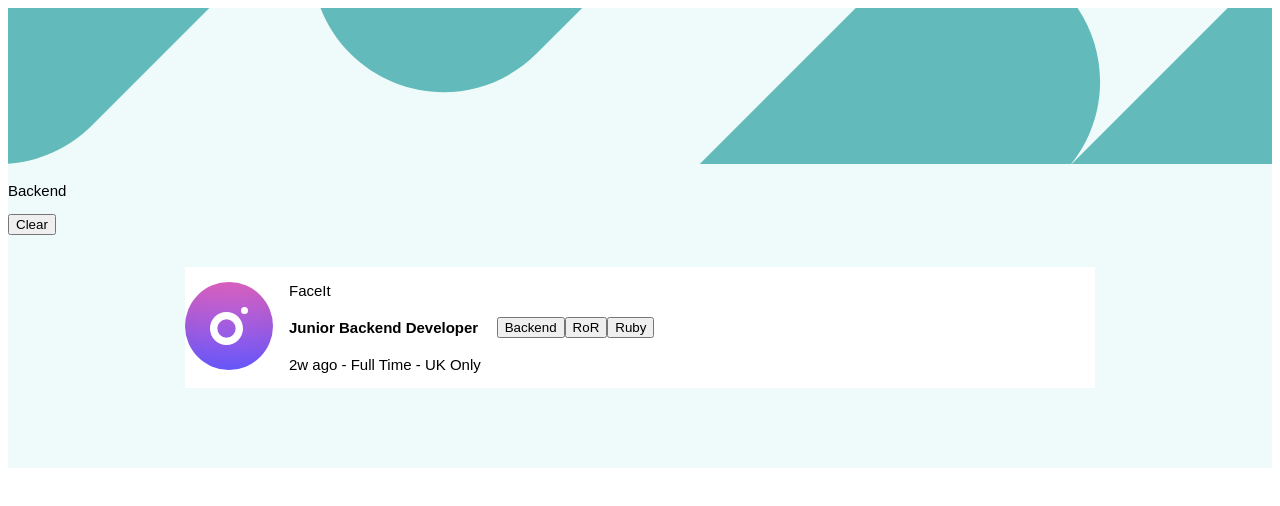
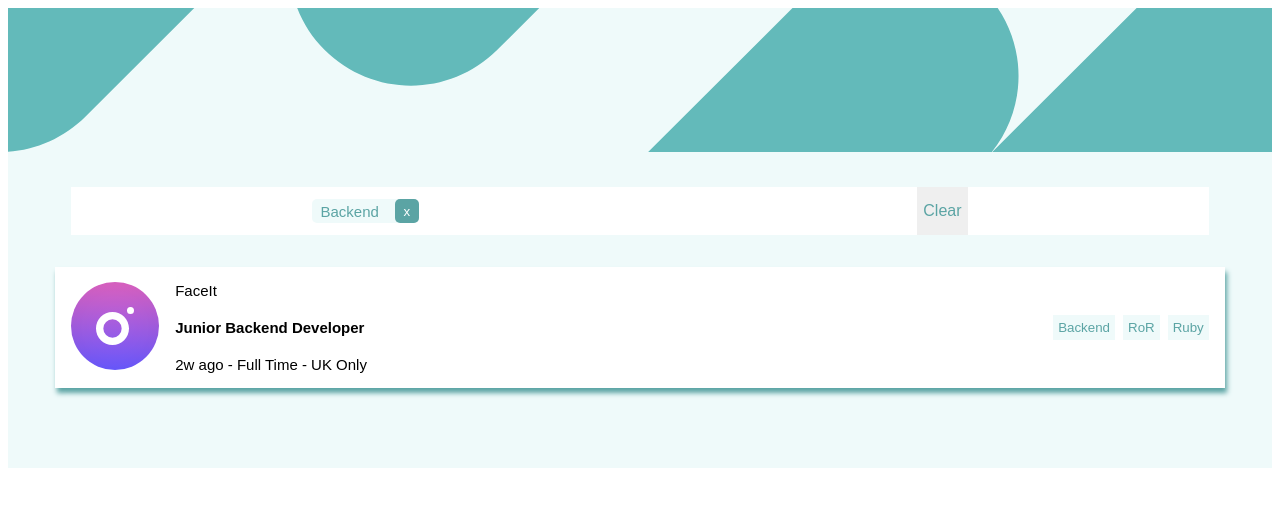
Before and after one commit to trongminh20/job-listings, a React (Create React App) app: page / in a window 1280 px wide. Both pictures are taken after a click on the button "Backend". Shown: the top 506 px of the page. Built offline with nearby package versions, Linux system fonts and the light colour scheme.

Commit message:
filterbar functions

```diff
--- a/src/Components/FilterBar.jsx
+++ b/src/Components/FilterBar.jsx
@@ -3,28 +3,73 @@ import { AppContext } from './AppContext';
 import { data } from '../data';
 const FilterBar = (props) => {
     const { jobState, tagState } = useContext(AppContext);
-
     const [tags, setTags] = tagState;
     const [jobs, setJobs] = jobState;
+
     const clearAll = () => {
         setTags([]);
         setJobs(data);
     }
+
+    const compareArrs = (arr1, arr2) => {
+        let len = arr1.length;
+        let result = false;
+        for (let i = 0; i < len; i++) {
+            if (arr2.indexOf(arr1[i]) >= 0) {
+                result = true;
+            }
+            break;
+        }
+        return result;
+    }
+
+    const delTag = e => {
+        let newTags = [...tags];
+        let newJobsList = [...data];
+        let filtered = [];
+        newTags = newTags.filter(t => { return t !== e.target.value });
+        newJobsList.forEach(j => {
+            const { tools, role, languages } = j;
+
+            if (newTags.indexOf(role) >= 0) {
+                filtered.push(j);
+            }
+            if (compareArrs(tools, newTags) === true) {
+                filtered.push(j)
+            }
+            if (compareArrs(languages, newTags) === true) {
+                filtered.push(j)
+            }
+        });
+
+        setTags(newTags);
+
+        if (newTags.length === 0) {
+            setJobs(data);
+        } else {
+            setJobs(filtered);
+        }
+    }
+
+
     if (tags.length !== 0) {
         return (
             <div className='tag--bar'>
                 <div className="tag--list">
                     {tags.map(t => {
-                        return <p>{t}</p>
+                        return <div className="filter--tag">
+                            <p>{t}</p>
+                            <button onClick={delTag} value={t}>x</button>
+                        </div>
                     })}
                 </div>
-                <button onClick={() => {
+                <button className="clear--btn" onClick={() => {
                     clearAll()
                 }}>Clear</button>
             </div>
         );
     } else {
-        return <div className='filter--bar'></div>
+        return <div className='tag--bar'></div>
     }
 }
 
--- a/src/Components/Header.jsx
+++ b/src/Components/Header.jsx
@@ -15,7 +15,7 @@ const Header = () => {
         })
     }
     return (
-        <div>
+        <div className="header">
             <script>
                 {
                     window.onload = function () {
@@ -23,7 +23,7 @@ const Header = () => {
                     }
                 }
             </script>
-            <img src={headerBgUrl} alt="" />
+            <img className="header--bg" src={headerBgUrl} alt="" />
         </div>
     );
 }
--- a/src/Components/Item.jsx
+++ b/src/Components/Item.jsx
@@ -6,6 +6,7 @@ const Item = (props) => {
     const { jobState, tagState } = useContext(AppContext);
     const [jobs, setJobs] = jobState;
     const [tags, setTags] = tagState;
+
 
     const filter = (e) => {
         let newList = [...data];
@@ -46,8 +47,10 @@ const Item = (props) => {
 
     }
 
+
+
     return (
-        <div className="list-item">
+        <div className="item">
             <div className="logo">
                 <img src={props._logo} alt="" />
             </div>
--- a/src/Components/JobList.jsx
+++ b/src/Components/JobList.jsx
@@ -7,7 +7,6 @@ import Item from './Item';
 const JobList = () => {
     const { jobState } = useContext(AppContext);
     const [jobs, setJobs] = jobState;
-
 
     return (
         <div className="job--list">
--- /dev/null
+++ b/src/SASS/filterbar.scss
@@ -0,0 +1,47 @@
+.tag--bar {
+    @include flexDisplay(row, 1rem, space-around, center);
+    .tag--list {
+        @include flexDisplay(row, 1rem, center, center);
+    }
+    margin: auto;
+    margin-top: 2rem;
+    background: white;
+    width: 90%;
+    height: 3rem;
+}
+
+.filter--tag {
+    display: flex;
+    flex-direction: row;
+    justify-content: center;
+    align-items: flex-end;
+    gap: 1rem;
+    height: 1.5rem;
+    width: auto;
+    padding-left: 0.5rem;
+    justify-content: center;
+    align-items: center;
+    background-color: $background;
+    border-radius: 5px;
+    p {
+        color: $dark--ciyan;
+    }
+    button {
+        border: none;
+        background-color: $dark--ciyan;
+        &:hover {
+            background-color: $dark--ciyan;
+        }
+        color: white;
+        height: 1.5rem;
+        width: 1.5rem;
+        border-radius: 5px;
+    }
+}
+.clear--btn {
+    border: none;
+    background-color: none;
+    color: $dark--ciyan;
+    height: 3rem;
+    font-size: 1rem;
+}
--- /dev/null
+++ b/src/SASS/header.scss
@@ -0,0 +1,6 @@
+.header {
+    width: 100%;
+    img {
+        width: 100%;
+    }
+}
--- a/src/SASS/index.scss
+++ b/src/SASS/index.scss
@@ -3,6 +3,9 @@
 @import "./variables.scss";
 @import "./mixin.scss";
 @import "./root.scss";
+@import "./header.scss";
 @import "./item.scss";
 @import "./list.scss";
 @import "./app.scss";
+@import "./filterbar.scss";
+@import "./tags.scss";
--- a/src/SASS/item.scss
+++ b/src/SASS/item.scss
@@ -1,13 +1,16 @@
-.list-item {
+.item {
     @include flexDisplay(row, 1rem, flex-start, center);
+    padding-left: 1rem;
+    padding-right: 1rem;
+    box-shadow: 2px 5px 5px $dark--ciyan;
     @media (min-width: $laptop) {
         width: 90%;
     }
     @media (min-width: $desktop) {
-        width: 50%;
+        width: 60%;
     }
     @media (max-width: $mobile) {
-        width: 90%;
+        width: 80%;
     }
     margin: auto;
     background-color: white;
@@ -17,4 +20,8 @@
     }
     .posting-info {
     }
+    .tags {
+        @include flexDisplay(row, 0.5rem, flex-end, center);
+        flex-grow: 1;
+    }
 }
--- a/src/SASS/list.scss
+++ b/src/SASS/list.scss
@@ -1,8 +1,15 @@
 .job--list {
-    width: 80%;
+    @media (max-width: $mobile) {
+        width: 100%;
+    }
+    @media (min-width: $laptop) {
+        width: 100%;
+    }
+    @media (min-width: $desktop) {
+        width: 80%;
+    }
     margin: auto;
     margin-top: 2rem;
     margin-bottom: 2rem;
-
     @include flexDisplay(column, 1rem, center, "");
 }
--- /dev/null
+++ b/src/SASS/tags.scss
@@ -0,0 +1,6 @@
+.tag--btn {
+    border: none;
+    background-color: $background;
+    color: $dark--ciyan;
+    padding: 5px;
+}
```
